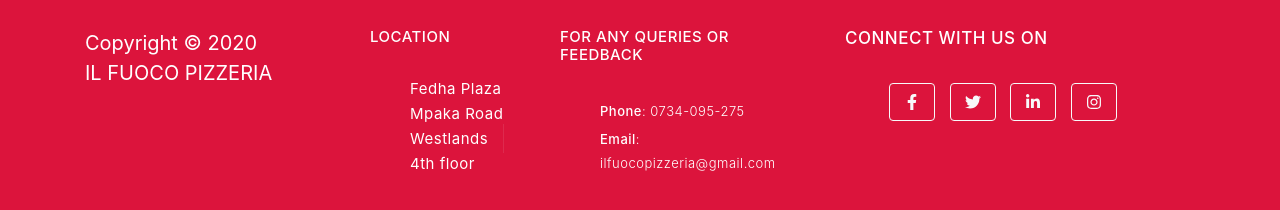
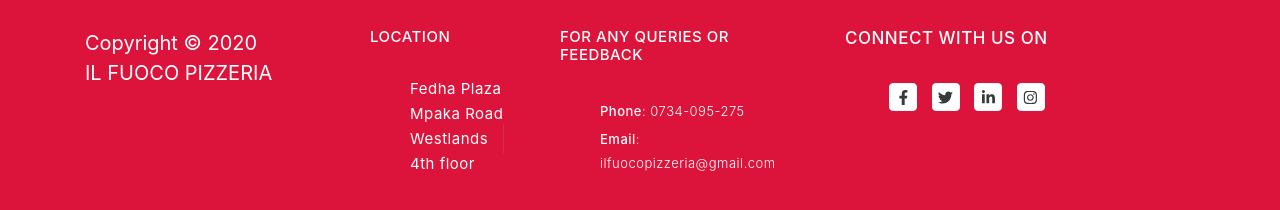
Before and after one commit to munga114/pizza-place, a plain HTML site: page index.html in a window 1280 px wide. Shown: the part 2720-2930 px from the top of the page. Drawn offline with nearby package versions, Linux system fonts and the light colour scheme; a script that the page names is missing; a web font is replaced by a local one.

Commit message:
styling ul,li and a  tags of class connect-us of footer

```diff
--- a/css/styles.css
+++ b/css/styles.css
@@ -236,3 +236,15 @@
 	display: inline-block;
 	margin-right: 2px;
 }
+footer .connect-us ul li a {
+	display: inline-block;
+	width: 28px;
+	height: 28px;
+	line-height: 28px;
+	text-align: center;
+	background-color: #fff;
+	color: #373a3c;
+	font-size: 15px;
+  transition: all 0.3s;
+  padding: 0px 0 20px;
+}
```
